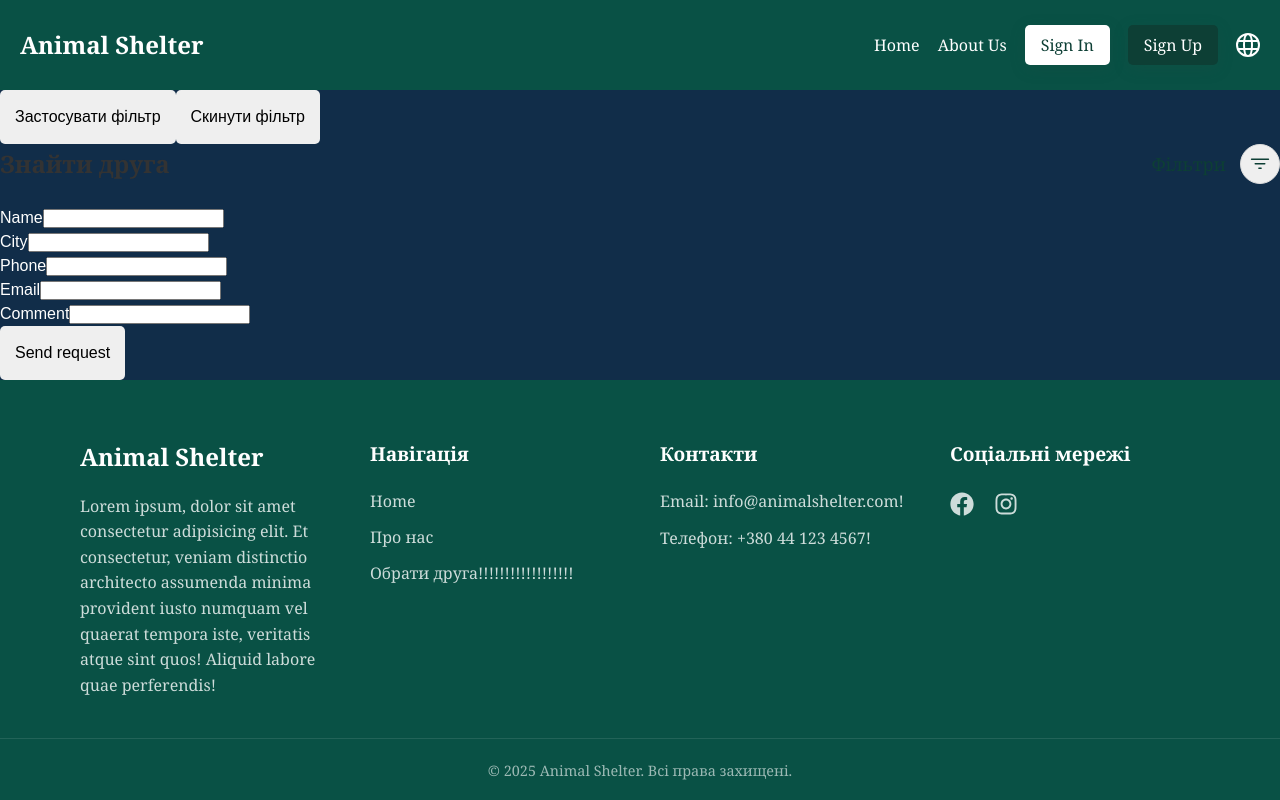
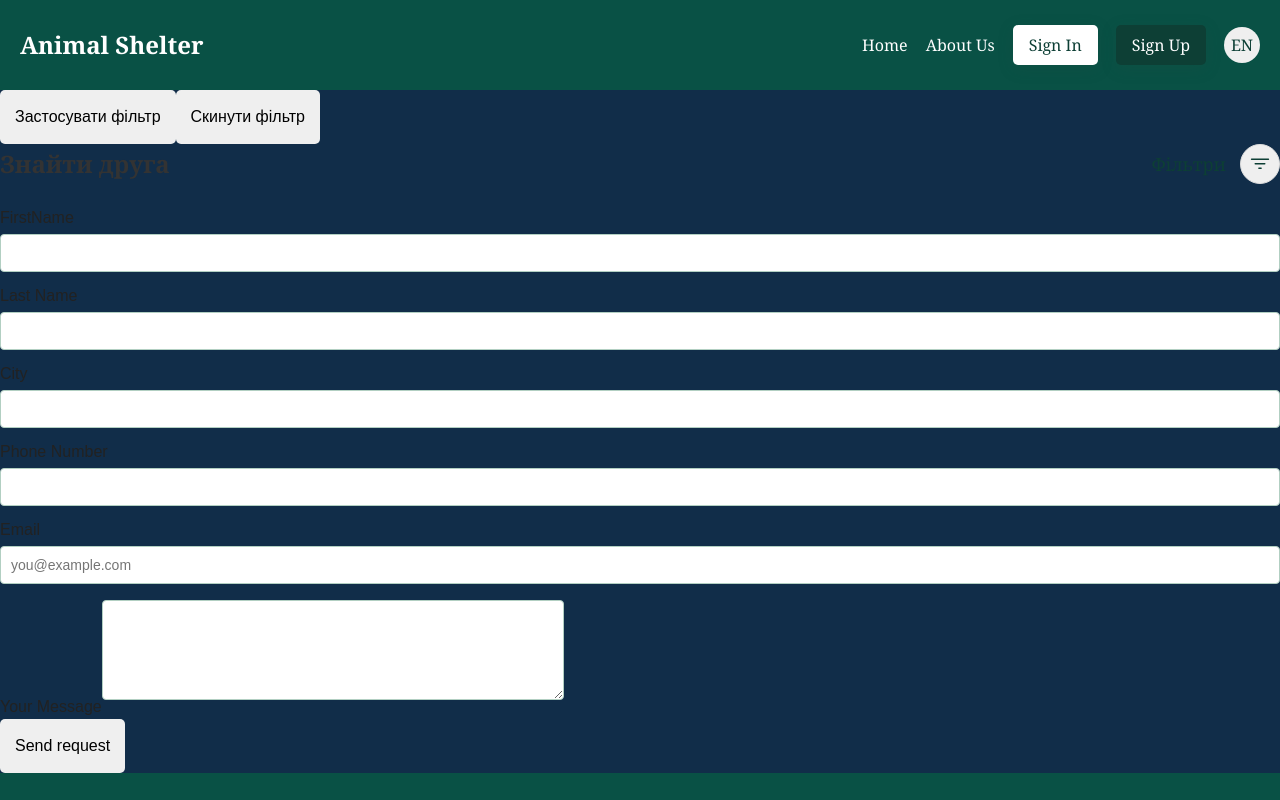
Before and after one commit to EvgeniaKurasova/react_quality_project, a React (Create React App) app: page /animal-list in a window 1280 px wide. Shown: the top 800 px of the page. Built offline with nearby package versions, Linux system fonts and the light colour scheme.

Commit message:
animal profile improvement

```diff
--- a/src/components/AdoptionRequest.jsx
+++ b/src/components/AdoptionRequest.jsx
@@ -1,25 +1,74 @@
+import styles from './AdoptionRequest.module.css'
+
 const AdoptionRequest = () => {
   return (
     <form>
       <div>
-        <label>Name</label>
-        <input type="name" id="name" value="" onChange="" required />
+        <label className={styles.requestLabel} htmlFor="first Name">
+          FirstName
+        </label>
+        <input
+          id="firstName"
+          name="firstName"
+          type="text"
+          onChange={() => {}}
+          required
+        />
       </div>
       <div>
-        <label>City</label>
-        <input type="city" id="city" value="" onChange="" />
+        <label className={styles.requestLabel} htmlFor="lastName">
+          Last Name
+        </label>
+        <input
+          id="lastName"
+          name="lastName"
+          type="text"
+          onChange={() => {}}
+          required
+        />
       </div>
       <div>
-        <label>Phone</label>
-        <input type="phone" id="phone" value="" onChange="" required />
+        <label className={styles.requestLabel} htmlFor="city">
+          City
+        </label>
+        <input id="city" name="city" type="text" onChange={() => {}} />
       </div>
       <div>
-        <label>Email</label>
-        <input type="email" id="email" value="" onChange="" required />
+        <label className={styles.requestLabel} htmlFor="phone">
+          Phone Number
+        </label>
+        <input
+          id="phone"
+          name="phone"
+          type="tel"
+          onChange={() => {}}
+          required
+        />
       </div>
       <div>
-        <label>Comment</label>
-        <input type="comment" id="comment" value="" onChange="" />
+        <label className={styles.requestLabel} htmlFor="email">
+          Email
+        </label>
+        <input
+          id="email"
+          name="email"
+          type="email"
+          placeholder="you@example.com"
+          onChange={() => {}}
+          required
+        />
+      </div>
+      <div>
+        <label className={styles.requestLabel} htmlFor="message">
+          Your Message
+        </label>
+        <textarea
+          type="submit"
+          id="message"
+          name="message"
+          value=""
+          onChange={() => {}}
+        ></textarea>
       </div>
       <button>Send request</button>
     </form>
--- a/src/components/AdoptionRequest.module.css
+++ b/src/components/AdoptionRequest.module.css
@@ -0,0 +1,28 @@
+.requestLabel {
+  color: #222;
+}
+
+input,
+textarea {
+  width: 100%;
+  padding: 10px;
+  border: 1px solid #b2cfc2;
+  border-radius: 4px;
+  font-size: 14px;
+  transition: border-color 0.2s;
+  margin-bottom: 12px;
+  margin-top: 4px;
+}
+
+input:focus,
+textarea:focus {
+  outline: none;
+  border-color: #0d3f35;
+}
+
+textarea {
+  min-height: 100px;
+  max-width: 462px;
+  /* resize: vertical; */
+  font-family: inherit;
+}
--- a/src/components/Filter.jsx
+++ b/src/components/Filter.jsx
@@ -57,7 +57,9 @@ const Filter = () => {
         <div className={styles.filterItems}>
           <div className={styles.filterItemsRow}>
             <div className={styles.filterItemRow}>
-              <h4 htmlFor="dropdown" className={styles.h4Up}>Виберіть тип:</h4>
+              <h4 htmlFor="dropdown" className={styles.h4Up}>
+                Виберіть тип:
+              </h4>
               <select id="dropdown">
                 <option value="">усі</option>
                 <option value="option1">собаки</option>
--- a/src/components/layouts/Header.jsx
+++ b/src/components/layouts/Header.jsx
@@ -19,7 +19,8 @@ const Header = () => {
         <button className={`${styles.headerButton} ${styles.signUp}`}>
           Sign Up
         </button>
-        <GrLanguage title="language" className={styles.languageIcon} />
+        <button className={styles.languageButton}>EN</button>
+        {/* <GrLanguage title="language" className={styles.languageIcon} /> */}
       </div>
     </header>
   )
--- a/src/components/layouts/Header.module.css
+++ b/src/components/layouts/Header.module.css
@@ -12,7 +12,7 @@
 
 .logo {
   font-size: 1.5rem;
-    font-weight: bold;
+  font-weight: bold;
 }
 
 .headerButton {
@@ -20,7 +20,6 @@
   border: none;
   border-radius: 5px;
   font-size: 16px;
-  cursor: pointer;
   transition: background 0.2s, color 0.2s, box-shadow 0.2s;
   margin: 0px;
   box-shadow: 0 4px 16px rgba(33, 80, 66, 0.18);
@@ -74,3 +73,20 @@
   cursor: pointer;
   transition: color 0.2s;
 }
+.languageButton {
+  border: none;
+  border-radius: 50%;
+  width: 36px;
+  height: 36px;
+  display: flex;
+  align-items: center;
+  justify-content: center;
+  transition: background 0.2s;
+  color: #0d3f35;
+  font-size: 16px;
+}
+.languageButton:hover {
+  background-color: #0d3f35;
+  color: #fff;
+  border: 1px solid #fff;
+}
--- a/src/pages/About.jsx
+++ b/src/pages/About.jsx
@@ -1,5 +1,11 @@
+import Login from '../pages/Login.jsx'
+
 const About = () => {
-  return <div>About</div>
+  return (
+    <div>
+      <Login />
+    </div>
+  )
 }
 
 export default About
--- a/src/pages/AnimalProfile.jsx
+++ b/src/pages/AnimalProfile.jsx
@@ -16,6 +16,7 @@ const AnimalProfile = () => {
   const [thumbsSwiper, setThumbsSwiper] = useState(null)
   const prevRef = useRef(null)
   const nextRef = useRef(null)
+  const [isFormOpen, setIsFormOpen] = useState(false)
 
   // Тимчасові дані для прикладу
   const images = [
@@ -29,12 +30,24 @@ const AnimalProfile = () => {
 
   // Масив правил усиновлення (тимчасово, потім буде з бекенду)
   const rules = [
-    'Тварина має бути забезпечена належним доглядом.',
+    'Тварина має бути забезпечена належним доглядом.Тварина має бути забезпечена належним доглядом.Тварина має бути забезпечена належним доглядом.Тварина має бути забезпечена належним доглядом.',
     'Заборонено передавати тварину третім особам без погодження з притулком.',
     "Власник зобов'язується вакцинувати тварину згідно з графіком.",
     'У разі втрати тварини повідомити притулок протягом 24 годин.У разі втрати тварини повідомити притулок протягом 24 годин.У разі втрати тварини повідомити притулок протягом 24 годин.',
     'Не використовувати тварину для розведення.',
   ]
+
+  const scrollToForm = () => {
+    const formElement = document.getElementById('adoptionRequest')
+    const offset = 100 // відступ зверху
+    const elementPosition = formElement.getBoundingClientRect().top
+    const offsetPosition = elementPosition + window.scrollY - offset
+
+    window.scrollTo({
+      top: offsetPosition,
+      behavior: 'smooth',
+    })
+  }
 
   return (
     <div className={styles.animalProfileContainer}>
@@ -98,12 +111,23 @@ const AnimalProfile = () => {
             <div className={styles.animalDetails}>
               <h1 className={styles.animalName}>Ім'я тварини</h1>
               <ul className={styles.detailsList}>
+                <li>Стать:</li>
                 <li>Вік:</li>
-                <li>Стать:</li>
                 <li>Вид:</li>
                 <li>Розмір:</li>
                 <li>Стерилізація: Так</li>
               </ul>
+              <button
+                className={styles.labelRequest}
+                onClick={() => {
+                  if (!isFormOpen) {
+                    setIsFormOpen(true)
+                  }
+                  setTimeout(scrollToForm, 300)
+                }}
+              >
+                Усиновити
+              </button>
             </div>
           </div>
         </div>
@@ -125,8 +149,12 @@ const AnimalProfile = () => {
         </div>
       </div>
       <div className={styles.profileSubPart}>
-        <div className={styles.adoptionRequest}>
-          <button className={styles.labelRequest}>Усиновити</button>
+        <div
+          id="adoptionRequest"
+          className={`${styles.adoptionRequest} ${
+            isFormOpen ? styles.visible : ''
+          }`}
+        >
           <div className={styles.adoptionSection}>
             <AdoptionRequest />
           </div>
--- a/src/pages/AnimalProfile.module.css
+++ b/src/pages/AnimalProfile.module.css
@@ -63,7 +63,6 @@
   transform: translateY(-50%);
   cursor: pointer;
 }
-
 /* Стилі для головного слайдера */
 .swiper {
   width: 100%;
@@ -77,21 +76,18 @@
   background: #f8fbfa;
   height: 100%;
 }
-
 /* Стилі для зображень у слайдах */
 .swiperSlide img {
   width: 100%;
   height: 100%;
   object-fit: cover;
 }
-
 /* Стилі для слайдера мініатюр */
 .thumbsSwiper {
   height: 80px !important;
   margin-top: 18px;
   /* width: 100% !important; */
 }
-
 /* Стилі для мініатюр */
 .thumbSlide {
   /* Фіксована ширина для мініатюр */
@@ -100,14 +96,12 @@
   transition: opacity 0.3s;
   overflow: hidden;
 }
-
 /* Стилі для зображень у мініатюрах */
 .thumbSlide img {
   width: 100%;
   height: 100%;
   object-fit: cover;
 }
-
 /* Стилі для інформації про тварину */
 .animalInfo {
   display: flex;
@@ -129,9 +123,9 @@
 .animalDetails {
   background: #fff;
   padding: 24px;
-  border-radius: 12px;
+  border-radius: 2px;
   box-shadow: 0 6px 32px rgba(20, 71, 30, 0.1);
-  border: 1.5px solid #b2cfc2;
+  /* border: 1.5px solid #b2cfc2; */
 }
 
 /* Стилі для списку деталей */
@@ -152,6 +146,7 @@
 /* Прибираємо нижню межу у останнього елемента */
 .detailsList li:last-child {
   border-bottom: none;
+  margin-bottom: 28px;
 }
 
 /* Стилі для секції усиновлення */
@@ -209,10 +204,10 @@
   box-shadow: 0 6px 32px rgba(20, 71, 30, 0.1);
   border: 1.5px solid #b2cfc2;
   max-width: 50%;
-  position: relative;
   padding-top: 60px;
+  align-self: flex-start;
 }
-.labelRules{
+.labelRules {
   border: 1px solid #14471e;
   padding: 22px;
   border-radius: 50px;
@@ -220,8 +215,8 @@ color: #fff;
   background-color: #0d3f35;
   display: inline-block;
   position: absolute;
-bottom: 400px;
-left: -40px;
+  bottom: -560px;
+  left: 615px;
   text-align: center;
 }
 .profileSubPart {
@@ -244,6 +239,9 @@ text-align: center;
   padding: 10px 16px;
   border-radius: 4px;
 }
+.ruleEven :first-child {
+  position: relative;
+}
 
 .ruleOdd {
   background: #fffbe6;
@@ -252,7 +250,7 @@ text-align: center;
   padding: 10px 16px;
   border-radius: 4px;
 }
-.labelRequest{
+.labelRequest {
   /* border: 1px solid #14471e; */
   padding: 22px;
   border-radius: 15px;
@@ -261,9 +259,25 @@ background-color: #f9a66c;
   text-align: center;
   width: 100%;
 }
-.adoptionRequest{
+.adoptionRequest {
   width: 100%;
   display: flex;
   flex-direction: column;
   gap: 24px;
+  /* transition: height 1.2s ease-out, opacity 0.5s ease-out; */
+  max-height: 0;
+  overflow: hidden;
+  opacity: 0;
+  transform: translateY(50px); /* збільшили відстань для більш помітного ефекту */
+  transition: all 1.4s ease-out;
 }
+
+.adoptionRequest.visible {
+  /* display: block;
+  visibility: visible; */
+  max-height: 800px;
+  opacity: 1;
+  transform: translateY(0);
+  visibility: visible;
+  transition-delay: 0.6s;
+}
```
Also changed, not shown: src/components/ForgotPassword.jsx (added), src/components/SignIn.jsx (added), 1 other file (tests, documents, lock files or other folders). Lines whose indentation alone changed are shown as unchanged.
